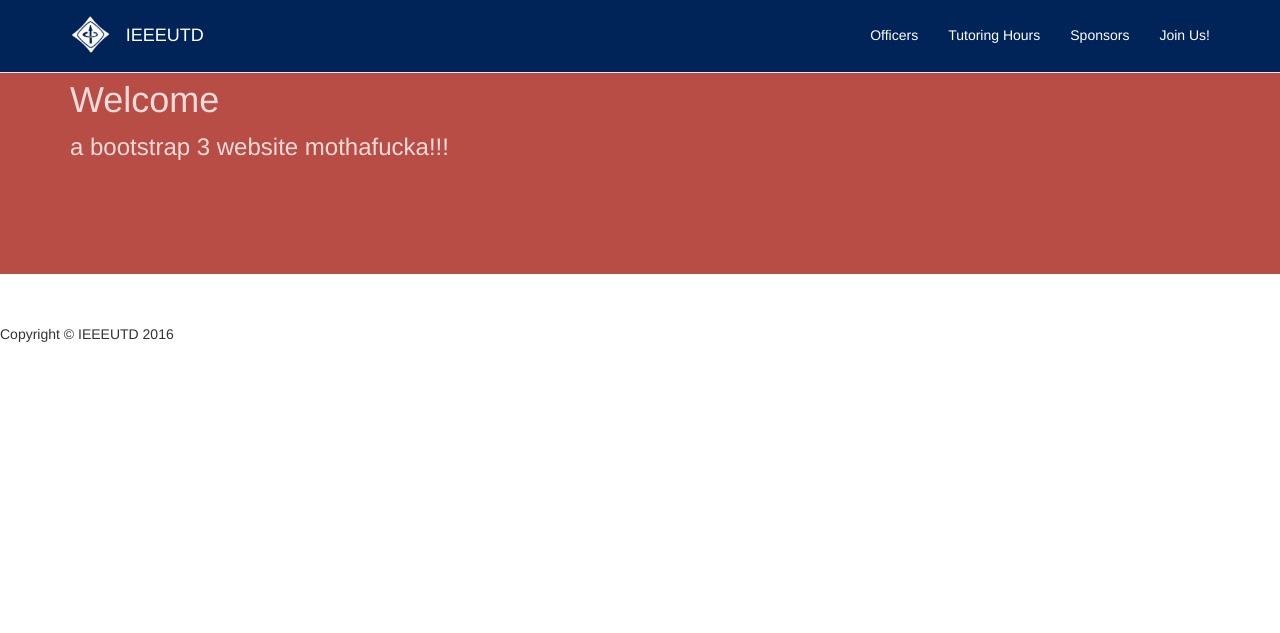
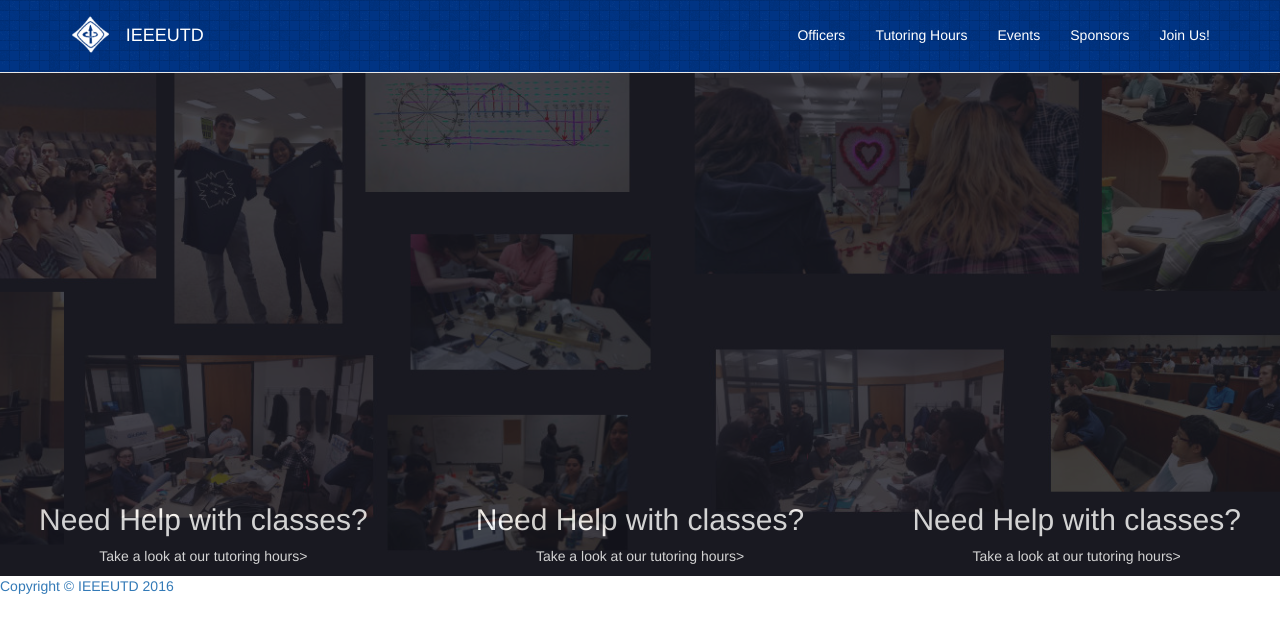
Before and after one commit to IEEEUTD/IEEEUTD.github.io, a Jekyll site: the page index.html, which Jekyll copies as it is, in a window 1280 px wide and 1400 px high. Shown: the top 633 px of the window. Built offline with Jekyll 4.4.1, drawn with Linux system fonts in a browser that asks for light colours.

Commit message:
Removed some pictures that weren't need and also made the header.

```diff
--- a/css/mainpage.css
+++ b/css/mainpage.css
@@ -3,16 +3,12 @@
 /***            section at the top of the webpage                ***/
 /*******************************************************************/
 
- /*To be done:
-        - Set up backgrounds to work using ng-img so orgs can more easily
-            swap in their own designs for the buttons
-*/
-
-
+/*  Navigation Bar CSS  */
 
 .navbar
 {
-    background-color: #002358;
+    background-image: url(../images/tile.png);
+    background-color: #003484;
     padding-bottom: 12px;
 }
 
@@ -37,60 +33,110 @@
     padding-top: 25px;
 }
 
-/*.navbar-dafault .navbar-nav > li > a:hover
-{
-    background-color: yellow;
-}*/
-
 ul.nav a:hover
 {
     color: #579aff !important;
 }
 
+.scrollable-menu {
+    height: auto;
+    max-height: 200px;
+    overflow-x: hidden;
+}
 
-/*@media (min-width: 768px)*/
-header.sb-page-header
+/*  Header CSS  */
+.container2
 {
-    padding-top: 60px;
+    background-color: #252525;
+    background-image: url(../images/banner_v4.jpg);
+    background-repeat: no-repeat;
+    background-size: cover;
+    background-position: center;
+}
+
+div.sb-page-header
+{
+    padding-top: 200px;
+
+    background-color: #171721;
+    opacity: 0.80;
+    filter: alpha(opacity=65);
+    text-align: center;
+}
+
+div.header-text
+{
     padding-bottom: 100px;
-    text-align: left;
-    font-size: 24px;
+
+    color: rgb(255,255,255);
+    opacity: 0%;
 
 }
 
-.sb-page-header div.container
+div.col-lg-12 .sb-page-header ul
 {
+    list-style-type: none;
+    margin: 0;
+    padding: 0;
     display: block;
+    width: 350px;
 }
 
-.sb-page-header
+div.col-md-4
 {
-    padding: 30px 15px;
-    color: rgba(255,255,255,.8);
-    background-color: #b84d45;
-    margin-bottom: 50px;
-    font-size: 20px;
+    margin-left: 0%;
+    margin-right: 0%;
+}
+
+li.header-text2
+{
+
+    padding-top: 20px;
+    padding-bottom: 20px;
 
 
+    display: block;
+    width: 60%;
 }
 
-sb-page-header, header.marquee {
+div.header-text2 h2, div.header-text2 p
+{
     text-align: center;
-    background-image: url(/images/tile.png);
+}
+
+div.header-text3 h2, div.header-text3 p
+{
+    text-align: center;
+}
+
+div.header-text4 h2, div.header-text4 p
+{
+    text-align: center;
+}
+
+
+div.header-text2 a, div.header-text3 a, div.header-text4 a
+{
+    /*padding-left: 10px;*/
+    color: white;
+    text-decoration: none;
+
+    margin-left: 0%;
+    margin-right: 0%;
+}
+
+.row .container2
+{
+    margin-top:50px;
+    background-color: #252525;
 }
 
 
 
-
-
-
-
-
-
-
-
-
-
+body
+{
+    padding-bottom: 10000px;
+}
 
 
 
--- a/index.html
+++ b/index.html
@@ -1,4 +1,4 @@
-<!DOCTYPE html>
+ <!DOCTYPE html>
 <html lang="en" ng-app="MainPage">
  <head>
  	<!--The first 3 meta tags *must* come first in the head.
@@ -23,7 +23,7 @@
 
  	<!--Angular Java Script Files-->
  	<script type="text/javascript" src="js/angular.min.js"></script>
-	<script type="text/javascript" src="js/app.js"></script>
+	<script type="text/javascript" src="js/app.js">    </script>
 
 	<!-- HTML5 Shim and Respond.js IE8 support of HTML5 elements and media queries -->
     <!-- WARNING: Respond.js doesn't work if you view the page via file:// -->
@@ -31,11 +31,12 @@
         <script src="https://oss.maxcdn.com/libs/html5shiv/3.7.0/html5shiv.js"></script>
         <script src="https://oss.maxcdn.com/libs/respond.js/1.4.2/respond.min.js"></script>
     <![endif]-->
+
  </head>
  <body>
  	<!--Navigation-->
- 	<nav class="navbar navbar-default navbar-fixed-top" role="navigation">
- 		<div class="container">
+    <nav class="navbar navbar-default navbar-fixed-top" role="navigation">
+        <div class="container">
  			<!--Brand and toggle get grouped for better mobile display-->
  			<div class="navbar-header">
  				<button type="button" class="navbar-toggle" data-toggle="collapse" data-target="#bs-example-navbar-collapse-1">
@@ -52,16 +53,19 @@
  			<div class="collapse navbar-collapse" id="bs-example-navbar-collapse-1">
                 <ul class="nav navbar-nav navbar-right">
                      <li>
-                        <a href="index1.html">Officers</a>
+                        <a href="officers.html">Officers</a>
                     </li>
                     <li>
-                        <a href="index2.html">Tutoring Hours</a>
+                        <a href="Tutoring_hours.html">Tutoring Hours</a>
                     </li>
                     <li>
-                        <a href="index3.html">Sponsors</a>
+                        <a href="Events.html">Events</a>
                     </li>
                     <li>
-                        <a href="index4.html">Join Us!</a>
+                        <a href="Events.html">Sponsors</a>
+                    </li>
+                    <li>
+                        <a href="Sponsors.html">Join Us!</a>
                     </li>
                 </ul>
             </div>
@@ -69,12 +73,35 @@
         </div>
         <!-- /.container -->
  	</nav>
-	<header class = "sb-page-header">
-		<div class="container">
-			<h1>Welcome</h1>
-			<p>a bootstrap 3 website mothafucka!!!</p>
-		</div>
-	</header>
+
+    <artcle>
+    <div class= "row container2">
+            <div class="col-lg-12 sb-page-header">
+                <div>
+                    <div class="header-text">
+                        <img src="images/ieee_logo_white_small.png">
+                        <h1>Institute of Electrical and Electronics Engineers</h1>
+                        <h2>University of Texas at Dallas</h2>
+                    </div>
+                </div>
+                <div class="row">
+                    <div class="col-md-4 header-text2">
+                        <h2><a href="#">Need Help with classes?<a></h2>
+                        <p><a href="#">Take a look at our tutoring hours><a></p>
+                    </div>
+                    <div class="col-md-4 header-text3">
+                        <h2><a href="#">Need Help with classes?<a></h2>
+                        <p><a href="#">Take a look at our tutoring hours><a></p>
+                    </div>
+                    <div class="col-md-4 header-text4">
+                        <h2><a href="#">Need Help with classes?<a></h2>
+                        <p><a href="#">Take a look at our tutoring hours><a></p>
+                    </div>
+                </div>
+            </div>
+    </div>
+    </artcle>
+
     <footer>
         <div class="row">
             <div class="col-lg-12">
@@ -83,17 +110,22 @@
         </div>
     </footer>
 
+    <!--jQuery-->
+    <script src="js/jquery.js"></script>
+
     <!--Bootstrap Core JavaScript-->
     <script src="js/bootstrap.min.js"></script>
 
-    <!-- jQuery -->
-    <script src="js/jquery.js"></script>
 
-    <!-- Script to Activate the Carousel -->
+
+    <!--Script to Activate the Carousel -->
     <script>
     $('.carousel').carousel({
         interval: 5000 //changes the speed
     })
     </script>
+
+    <!--Script to initially hide the navbar-->
+
  </body>
  </html>
```
Also changed, not shown: images/banner_v1.jpg (added), images/banner_v2.jpg (added), images/banner_v3.jpg (added), images/banner_v4.jpg (added), images/banner_v5.jpg (added), images/ieeeimage1.v3jpg.jpg (deleted), images/ieeeimage1.v3sumo.jpg (deleted), images/ieeeimage1v2.jpg (deleted), images/ieeeimage1v3.jpg (deleted), images/ieeeimage2v2.jpg (deleted), images/ieeeimage3v2.jpg (deleted).
